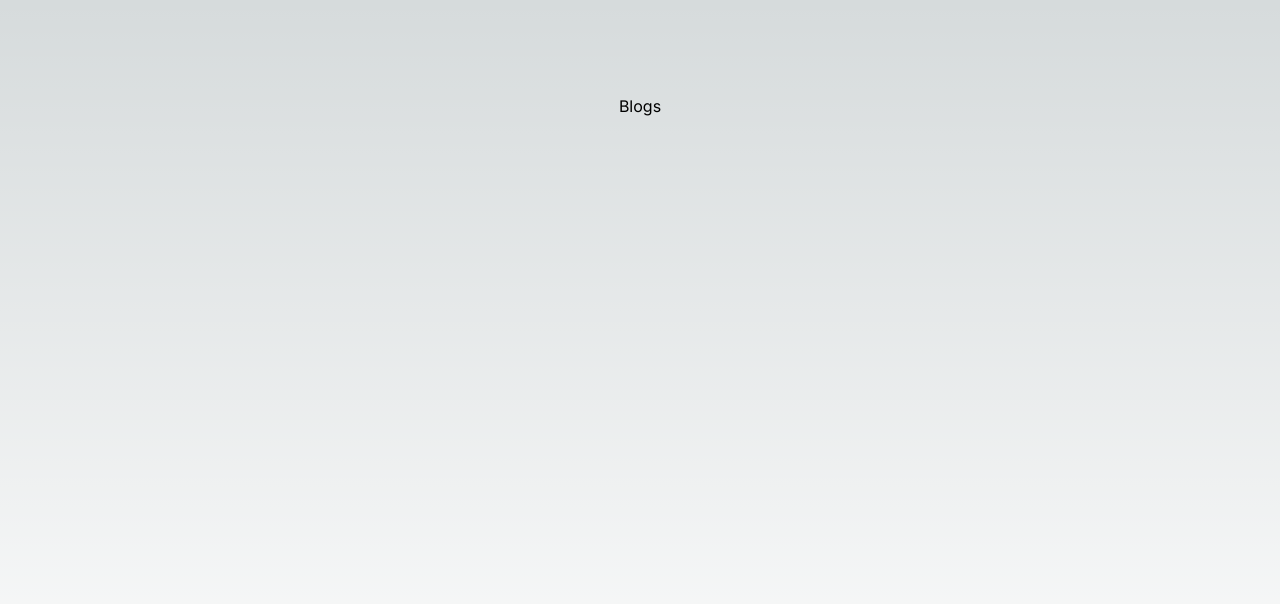
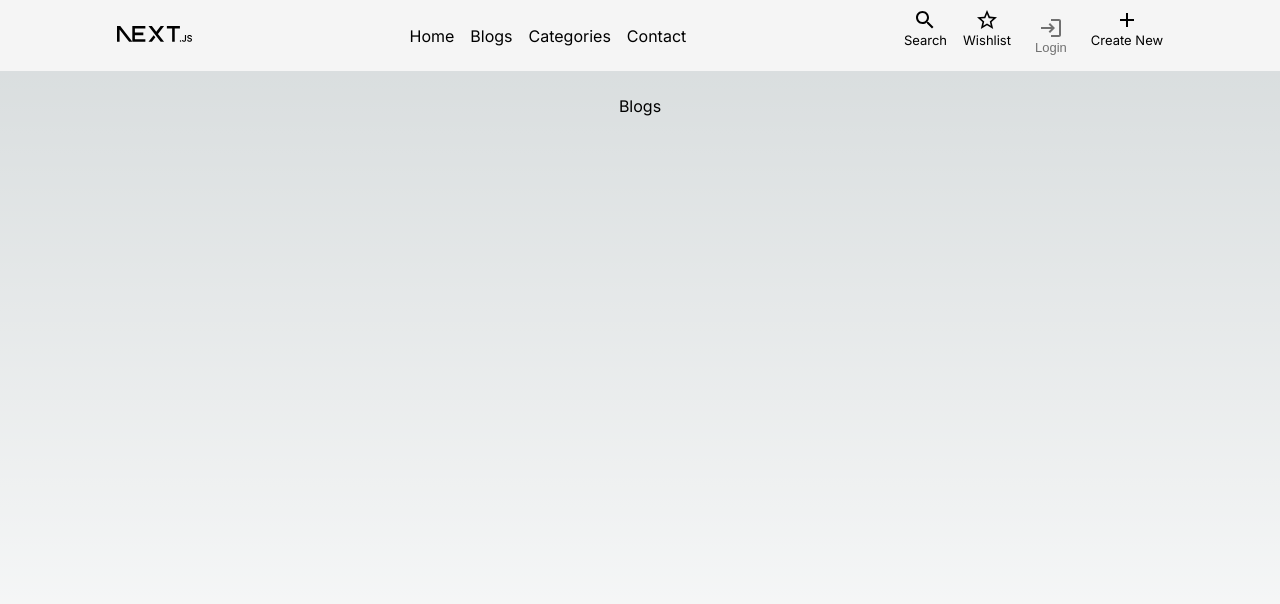
Before and after one commit to climaxmba/readme-blog, a Next.js app: page /blogs in a window 1280 px wide. Shown: the top 604 px of the page. Built offline with nearby package versions, Linux system fonts and the light colour scheme.

Commit message:
Add navbars

```diff
--- a/package.json
+++ b/package.json
@@ -11,6 +11,7 @@
   "dependencies": {
     "@emotion/react": "^11.13.3",
     "@emotion/styled": "^11.13.0",
+    "@mui/icons-material": "^6.0.2",
     "@mui/material": "^6.0.2",
     "framer-motion": "^11.4.0",
     "markdown-to-jsx": "^7.5.0",
--- /dev/null
+++ b/src/app/components/navBar/NavBar.tsx
@@ -0,0 +1,132 @@
+import Image from "next/image";
+import Link from "next/link";
+import {
+  AddOutlined,
+  Close,
+  HomeOutlined,
+  LoginOutlined,
+  MenuOutlined,
+  PageviewOutlined,
+  PersonOutline,
+  Search,
+  StarOutline,
+} from "@mui/icons-material";
+import IconButton from "@mui/material/IconButton";
+import { routes } from "@/lib/constants";
+import styles from "./navBar.module.scss";
+
+export default function NavBar() {
+  return (
+    <nav className={styles.container}>
+      <Logo />
+
+      <ul>
+        <li>
+          <Link href={routes.home}>Home</Link>
+        </li>
+        <li>
+          <Link href={routes.blogs}>Blogs</Link>
+        </li>
+        <li>
+          <Link href={routes.categories}>Categories</Link>
+        </li>
+        <li>
+          <Link href={routes.contact}>Contact</Link>
+        </li>
+      </ul>
+
+      <ul className={styles.iconLinks}>
+        <li>
+          <Link href={routes.search}>
+            <Search /> Search
+          </Link>
+        </li>
+        <li>
+          <Link href={routes.wishlist}>
+            <StarOutline /> Wishlist
+          </Link>
+        </li>
+        <li>
+          <IconButton>
+            <LoginOutlined /> Login
+          </IconButton>
+        </li>
+        <li>
+          <Link href={routes.writeBlog}>
+            <AddOutlined /> Create New
+          </Link>
+        </li>
+      </ul>
+
+      <IconButton title="Open Menu" className={styles.menuButton}>
+        <MenuOutlined />
+      </IconButton>
+
+      <MobileMenu />
+    </nav>
+  );
+}
+
+function MobileMenu() {
+  return (
+    <div className={styles.mobileMenu}>
+      <IconButton title="Close Menu">
+        <Close />
+      </IconButton>
+
+      <Logo />
+
+      <ul>
+        <li>
+          <Link href={routes.categories}>Categories</Link>
+        </li>
+        <li>
+          <Link href={routes.authors}>Authors</Link>
+        </li>
+        <li>
+          <Link href={routes.contact}>Contact</Link>
+        </li>
+      </ul>
+
+      <ul className={styles.iconLinks}>
+        <li>
+          <Link href={routes.writeBlog}>
+            <AddOutlined /> Create New
+          </Link>
+        </li>
+        <li>
+          <Link href={routes.me}>
+            <PersonOutline /> Me
+          </Link>
+        </li>
+      </ul>
+    </div>
+  );
+}
+
+export function BottomNav() {
+  return (
+    <nav className={styles.bottomNav}>
+      <Link href={routes.home}>
+        <HomeOutlined /> Home
+      </Link>
+      <Link href={routes.blogs}>
+        <PageviewOutlined /> Blogs
+      </Link>
+      <Link href={routes.wishlist}>
+        <StarOutline /> Wishlist
+      </Link>
+      <Link href={routes.search}>
+        <Search /> Search
+      </Link>
+    </nav>
+  );
+}
+
+function Logo() {
+  return (
+    <Link href={routes.home}>
+      <Image alt="Logo" src="/next.svg" height={15.25} width={75} />
+    </Link>
+  );
+}
--- /dev/null
+++ b/src/app/components/navBar/navBar.module.scss
@@ -0,0 +1,94 @@
+.container {
+  position: fixed;
+  top: 0;
+  left: 0;
+  right: 0;
+  z-index: 10;
+  display: flex;
+  justify-content: space-around;
+  align-items: center;
+  gap: 1rem;
+  padding: 0.5rem 1rem;
+  background-color: whitesmoke;
+  color: black;
+
+  ul {
+    list-style: none;
+    padding: 0;
+    display: flex;
+    gap: 1rem;
+
+    &.iconLinks li > * {
+      display: flex;
+      flex-direction: column;
+      align-items: center;
+      justify-content: center;
+      font-size: small;
+    }
+  }
+
+  .menuButton {
+    display: none;
+  }
+}
+
+.mobileMenu {
+  position: fixed;
+  right: 0;
+  top: 0;
+  height: clamp(500px, 100vh, 100%);
+  width: clamp(150px, 100vh, 200px);
+  background-color: whitesmoke;
+  display: none;
+  flex-direction: column;
+  gap: 1rem;
+  padding: 1rem;
+
+  &.open {
+    display: flex;
+  }
+
+  ul {
+    display: flex;
+    flex-direction: column;
+  }
+}
+
+.bottomNav {
+  display: none;
+  position: fixed;
+  bottom: 0;
+  left: 0;
+  right: 0;
+  z-index: 10;
+  background-color: whitesmoke;
+  color: black;
+  font-size: small;
+  padding: 0.5rem;
+
+  & > * {
+    flex: 1;
+    display: flex;
+    flex-direction: column;
+    align-items: center;
+    justify-content: center;
+  }
+}
+
+@media screen and (width < 760px) {
+  .container {
+    justify-content: space-between;
+
+    ul:not(.mobileMenu ul) {
+      display: none;
+    }
+
+    .menuButton {
+      display: unset;
+    }
+  }
+
+  .bottomNav {
+    display: flex;
+  }
+}
--- a/src/app/layout.tsx
+++ b/src/app/layout.tsx
@@ -1,5 +1,6 @@
 import type { Metadata } from "next";
 import { Inter } from "next/font/google";
+import NavBar, { BottomNav } from "./components/navBar/NavBar";
 import "./globals.scss";
 
 const inter = Inter({ subsets: ["latin"] });
@@ -16,7 +17,11 @@ export default function RootLayout({
 }>) {
   return (
     <html lang="en">
-      <body className={inter.className}>{children}</body>
+      <body className={inter.className}>
+        <NavBar />
+        {children}
+        <BottomNav />
+      </body>
     </html>
   );
 }
--- /dev/null
+++ b/src/lib/constants.ts
@@ -0,0 +1,11 @@
+export const routes = {
+  home: "/",
+  blogs: "/blogs",
+  categories: "/categories",
+  authors: "/authors",
+  me: "/me",
+  contact: "/contact",
+  search: "/search",
+  wishlist: "/wishlist",
+  writeBlog: "/write_blog"
+};
```
Also changed, not shown: 1 other file (tests, documents, lock files or other folders).
